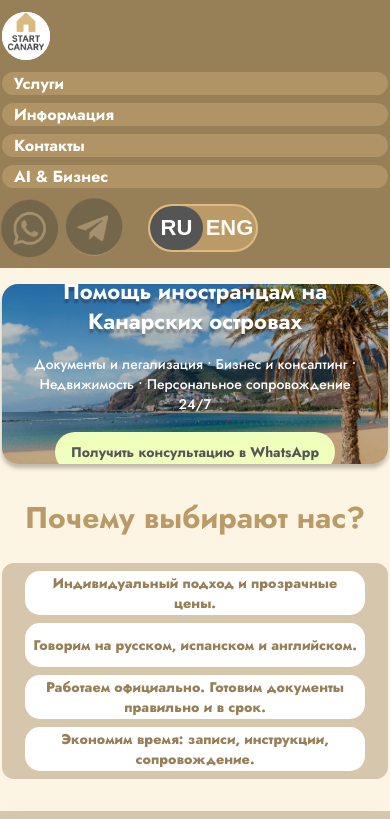
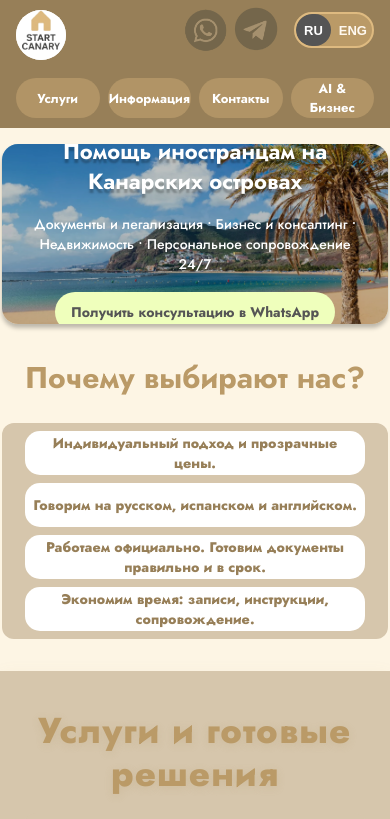
Before and after one commit to artti25/start-canary, a plain HTML site: page index.html in a window 390 px wide. Shown: the top 819 px of the page. Drawn offline with Linux system fonts and the light colour scheme.

Commit message:
fix mobile header

```diff
--- a/styles.css
+++ b/styles.css
@@ -830,37 +830,83 @@ body{
 }
 @media (max-width: 900px) {
   .header {
-    height: auto;
-    padding: 12px 0;
+    height: auto !important;
+    padding: 10px 0 !important;
   }
+
   .header__inner {
-    flex-direction: column;
-    align-items: flex-start;
-    gap: 12px;
+    flex-direction: column !important;
+    align-items: stretch !important;
+    gap: 10px !important;
+    padding: 0 16px !important;
   }
+
+  .logo {
+    width: 50px !important;
+    height: 50px !important;
+    align-self: flex-start !important;
+  }
+
+  .header__actions {
+    position: absolute !important;
+    top: 10px !important;
+    right: 16px !important;
+    margin-left: 0 !important;
+    gap: 10px !important;
+    display: flex !important;
+    align-items: center !important;
+  }
+
+  .icon-btn,
+  .icon-btn1 {
+    width: 40px !important;
+    height: 40px !important;
+  }
+
+  .icon-btn img {
+    width: 150% !important;
+    height: 150% !important;
+  }
+
+  .icon-btn1 img {
+    width: 180% !important;
+    height: 180% !important;
+  }
+
+  .lang-switch {
+    width: 80px !important;
+    height: 36px !important;
+    margin-left: 8px !important;
+  }
+
+  .lang-switch__btn {
+    font-size: 13px !important;
+    padding: 0 8px !important;
+  }
+
   .nav {
-    flex-direction: column;
-    gap: 8px;
-    margin-left: 0;
-    width: 100%;
+    flex-direction: row !important;
+    gap: 8px !important;
+    margin-left: 0 !important;
+    width: 100% !important;
+    justify-content: space-between !important;
+    margin-top: 8px !important;
   }
+
   .nav__pill {
-    width: 100%;
-    min-width: unset;
-    height: 44px;
-    font-size: 16px;
-    padding: 0 12px;
-    justify-content: flex-start;
-  }
-  .header__actions {
-    margin-left: 0;
-    gap: 8px;
-  }
-  .logo {
-    width: 48px;
-    height: 48px;
+    width: auto !important;
+    min-width: 70px !important;
+    height: 40px !important;
+    font-size: 13px !important;
+    padding: 0 10px !important;
+    justify-content: center !important;
+    border-radius: 20px !important;
+    flex: 1 !important;
+    max-width: 85px !important;
+    text-align: center !important;
   }
 }
+
 
 @media (max-width: 900px) {
   .hero__card {
```
